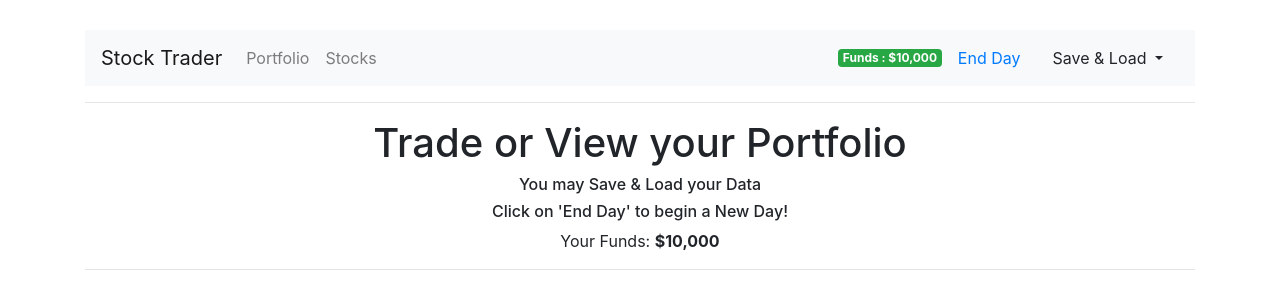
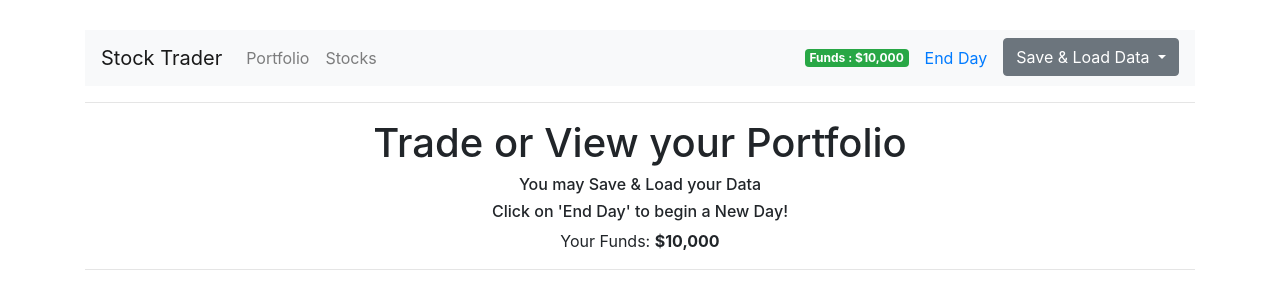
Before and after one commit to SOURAV-ROY/vue-first-project, a Vue app: page / in a window 1280 px wide. Shown: the top 300 px of the page. Built offline with nearby package versions, Linux system fonts and the light colour scheme.

Commit message:
Saving & Fetching Data - Adding a Dropdown ✔✔

```diff
--- a/index.html
+++ b/index.html
@@ -9,5 +9,8 @@
 <body>
 <div id="app"></div>
 <!-- built files will be auto injected -->
+<script src="https://code.jquery.com/jquery-3.5.1.slim.min.js"></script>
+<script src="https://cdn.jsdelivr.net/npm/popper.js@1.16.1/dist/umd/popper.min.js"></script>
+<script src="https://stackpath.bootstrapcdn.com/bootstrap/4.5.2/js/bootstrap.min.js"></script>
 </body>
 </html>
--- a/src/components/Header.vue
+++ b/src/components/Header.vue
@@ -24,16 +24,19 @@
             <a class="nav-link" @click="endDay">End Day</a>
           </router-link>
         </li>
-        <li class="nav-item dropdown">
-          <a class="nav-link dropdown-toggle" id="navbarDropdown" role="button" data-toggle="dropdown"
-             aria-haspopup="true" aria-expanded="false">
-            Save & Load
-          </a>
-          <div class="dropdown-menu" aria-labelledby="navbarDropdown">
+        <div
+          class="dropdown"
+          :class="{open: isDropDownOpen}"
+          @click="isDropDownOpen != isDropDownOpen"
+        >
+          <button class="btn btn-secondary dropdown-toggle" type="button" id="dropdownMenuButton" data-toggle="dropdown" aria-haspopup="true" aria-expanded="false">
+            Save & Load Data
+          </button>
+          <div class="dropdown-menu" aria-labelledby="dropdownMenuButton">
             <a class="dropdown-item" href="#">Save Data</a>
             <a class="dropdown-item" href="#">Load Data</a>
           </div>
-        </li>
+        </div>
       </ul>
     </div>
   </nav>
@@ -43,6 +46,11 @@
 import {mapActions} from 'vuex';
 
 export default {
+  data(){
+    return{
+      isDropDownOpen: false
+    }
+  },
   computed: {
     funds() {
       return this.$store.getters.funds;
```
Lines whose indentation alone changed are shown as unchanged.
